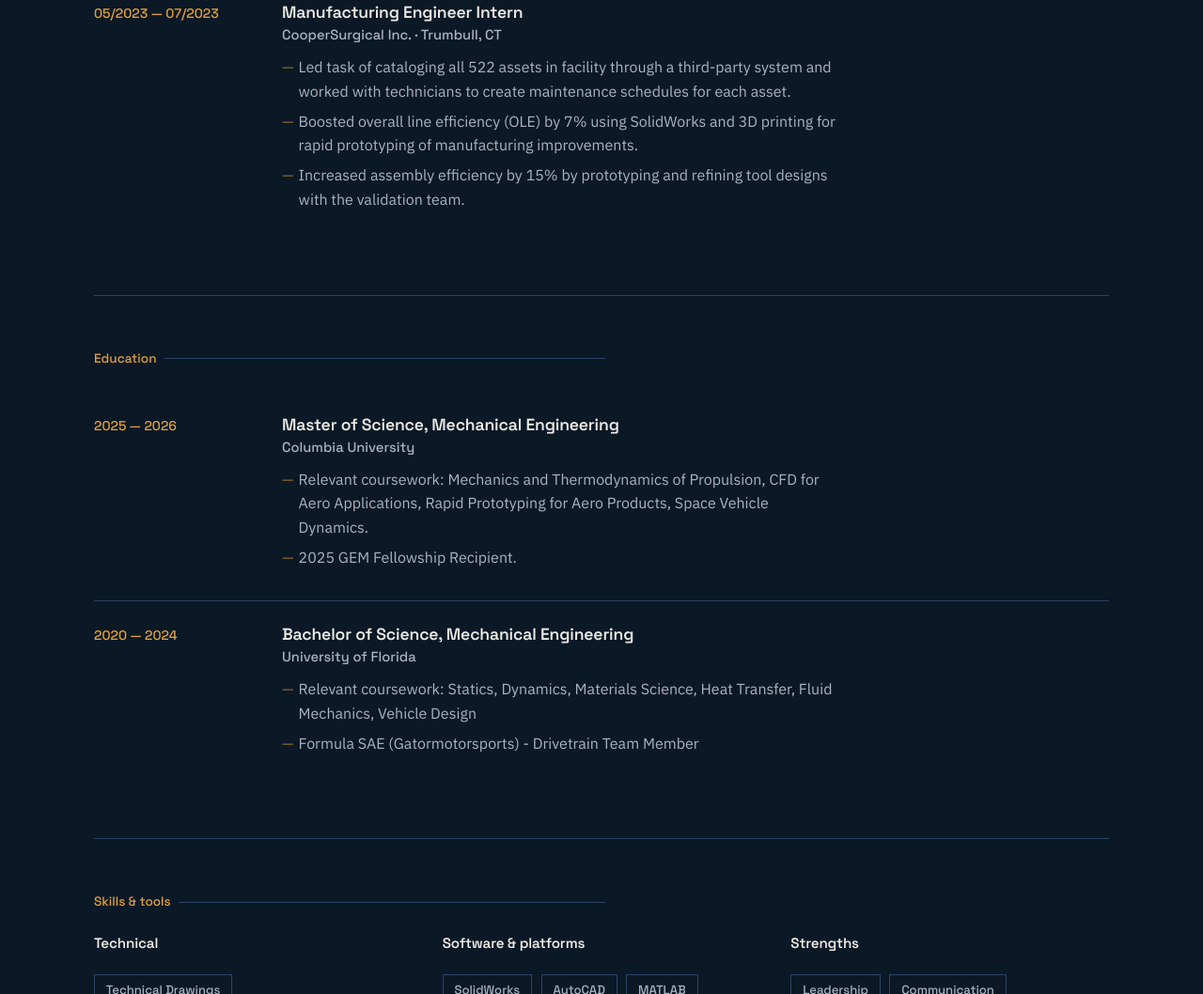
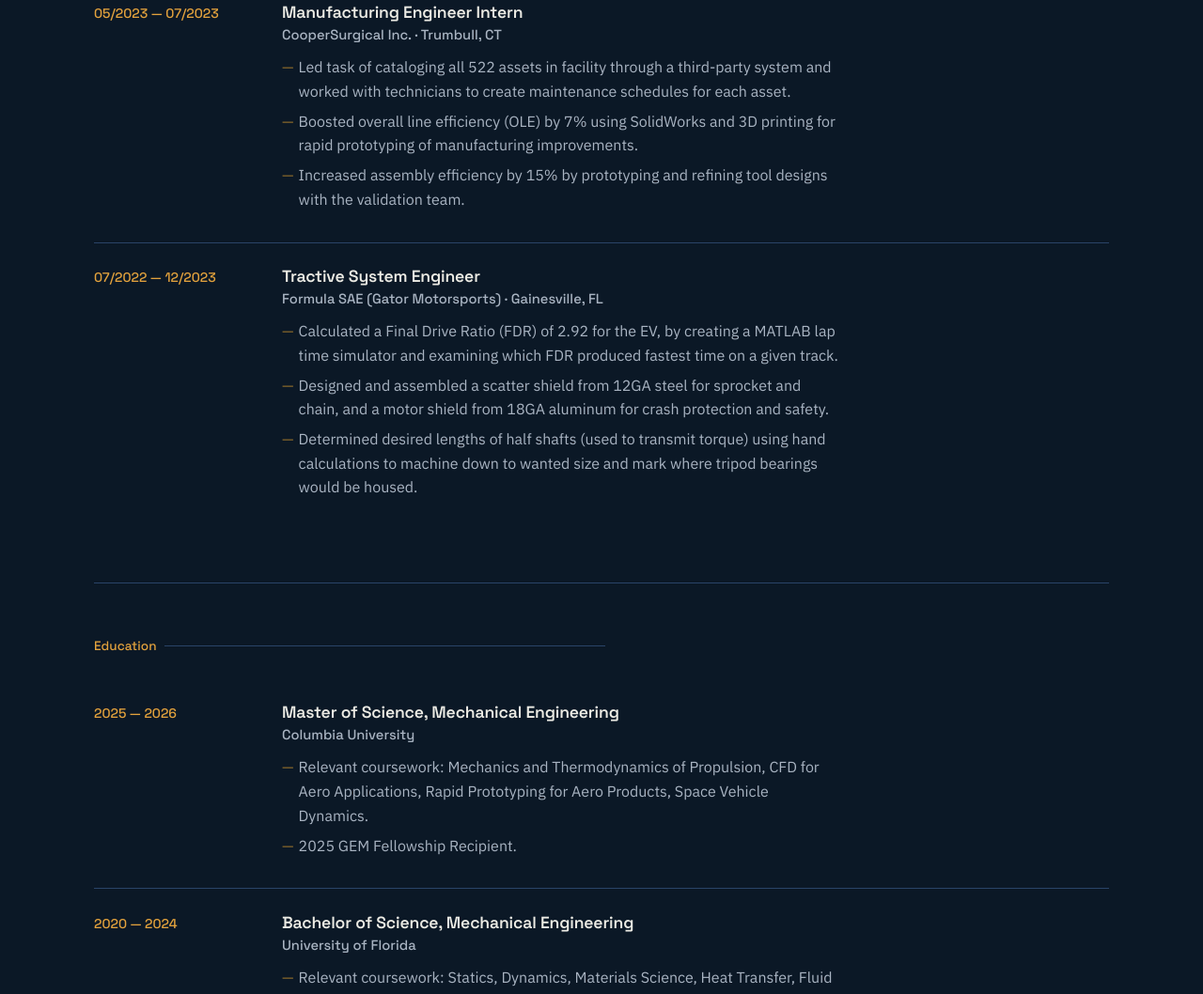
Before and after one commit to acostajonathan/acostajonathan.github.io, a plain HTML site: page resume.html in a window 1280 px wide. Shown: the part 1554-2612 px from the top of the page at 94% size. Drawn offline with Linux system fonts and the light colour scheme.

Commit message:
Added GMS to Resume

```diff
--- a/resume.html
+++ b/resume.html
@@ -111,6 +111,19 @@
       </div>
     </div>
 
+    <div class="entry">
+      <div class="dates">07/2022 — 12/2023</div>
+      <div>
+        <h3>Tractive System Engineer</h3>
+        <div class="org">Formula SAE (Gator Motorsports) · Gainesville, FL</div>
+        <ul>
+          <li>Calculated a Final Drive Ratio (FDR) of 2.92 for the EV, by creating a MATLAB lap time simulator and examining which FDR produced fastest time on a given track.</li>
+          <li>Designed and assembled a scatter shield from 12GA steel for sprocket and chain, and a motor shield from 18GA aluminum for crash protection and safety.</li>
+          <li>Determined desired lengths of half shafts (used to transmit torque) using hand calculations to machine down to wanted size and mark where tripod bearings would be housed.</li>
+        </ul>
+      </div>
+    </div>
+
     <!-- Duplicate an .entry block above for each additional role -->
   </div>
 </section>
```
